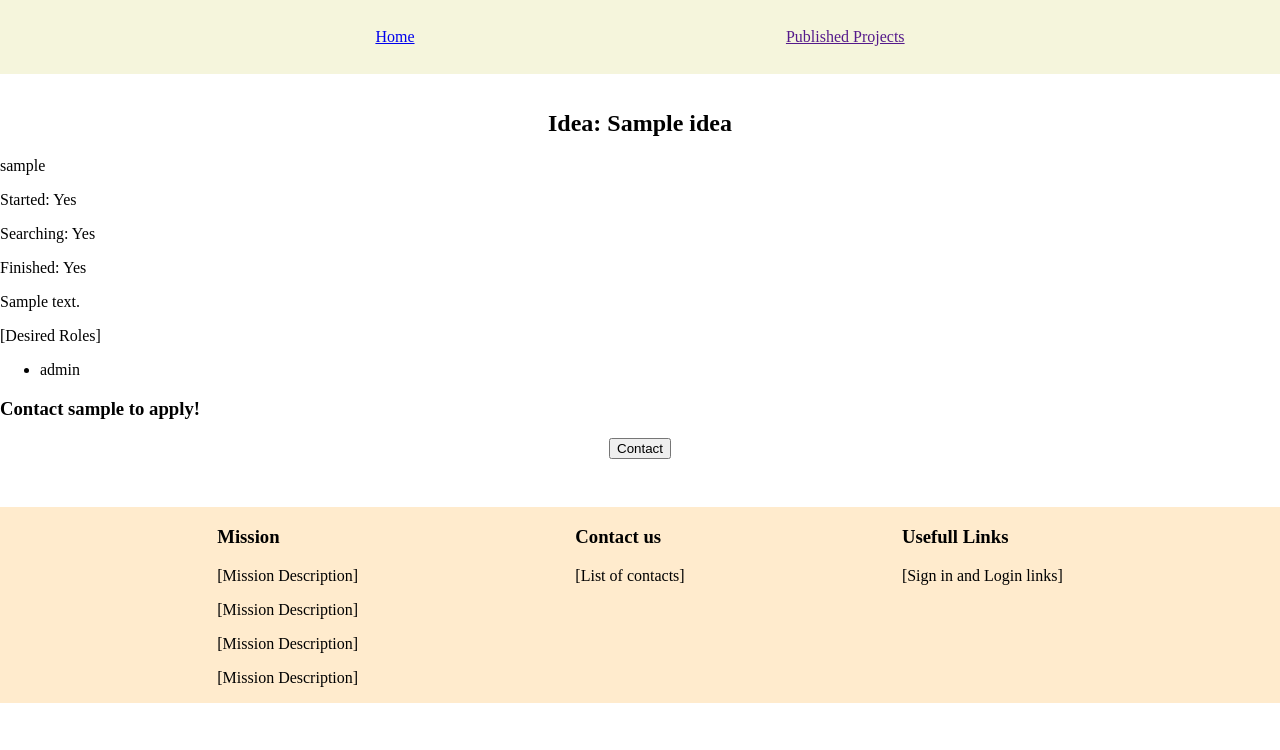
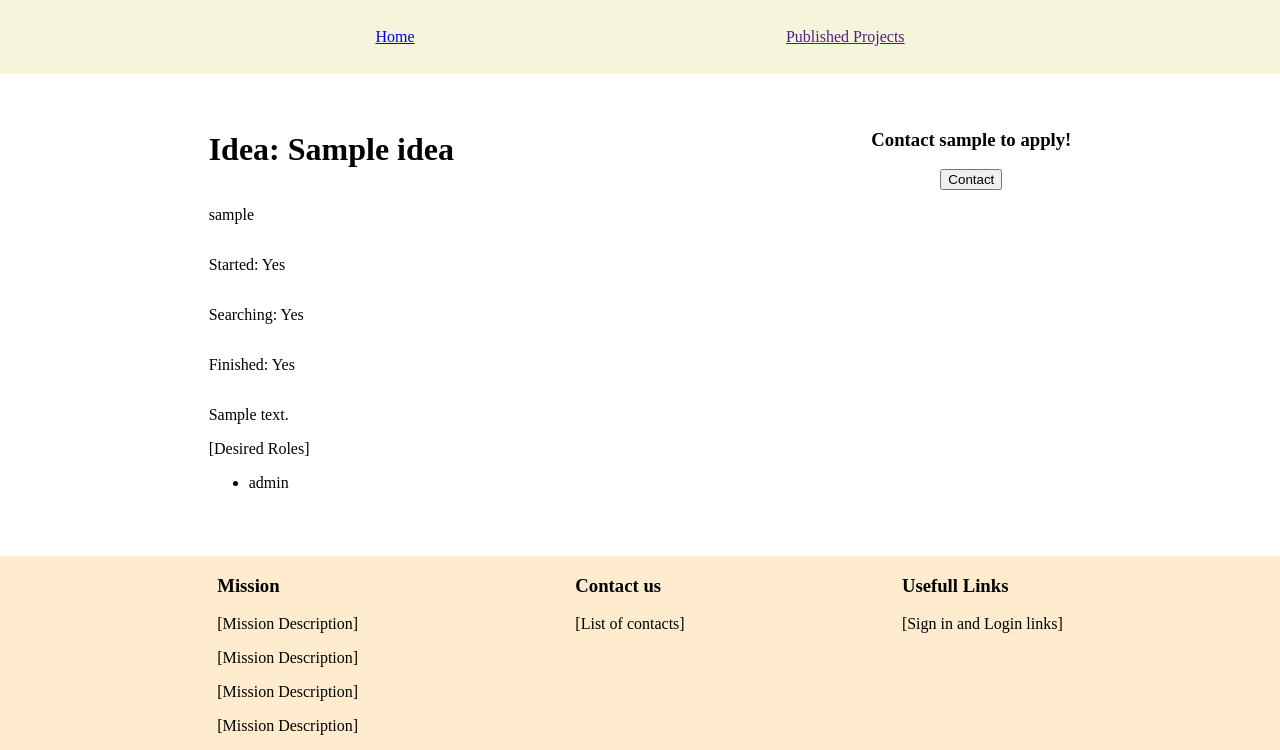
Before and after one commit to Zwork101/hackcoms, a Flask app: page /idea/1 in a window 1280 px wide. Shown: the top 750 px of the page. Run offline with Flask 3, Linux system fonts and the light colour scheme; tables that the repository leaves empty hold one stand-in row (values such as "Sample post").

Commit message:
Styles Commit

```diff
--- a/static/styles.css
+++ b/static/styles.css
@@ -49,11 +49,26 @@ h1{
     display: flex;
     justify-content: center;
 }
-
+#ideaInfo{
+    display: flex;
+    flex-flow: column;
+    justify-content: center;
+}
 form{
     display: flex;
     flex-direction: column;
     align-items: center;
+}
+
+.row {
+    display: flex;
+    flex-flow: row;
+    justify-content: space-around;
+}
+
+.col {
+    display: flex;
+    flex-flow: column;
 }
 
 form div{
--- a/templates/auth/register.html
+++ b/templates/auth/register.html
@@ -1,7 +1,5 @@
 {% extends "base.html" %}
-{% block title %}
-Register
-{% endblock %}
+{% block title %}Register{% endblock %}
 {% block content %}
         <h1>Create an account:</h1>
         <section>
--- a/templates/ideas/idea.html
+++ b/templates/ideas/idea.html
@@ -1,14 +1,16 @@
 {% extends "base.html" %}
-<title>Idea</title>
+{% block title %}Idea{% endblock %}
 {% block content %}
-        <section>
-            <h1>Idea: {{ idea.name }}</h1>
+        <main class="row">
+        <div class="col">
+        <h1>Idea: {{ idea.name }}</h1>
+        <section id="ideaInfo">
             <p>{{ idea.owner.username }}</p>
             <p>Started: {% if idea.started %}Yes{% else %}No{% endif %}</p>
             <p>Searching: {% if idea.searching_for_contributors %}Yes{% else %}No{% endif %}</p>
             <p>Finished: {% if idea.finished %}Yes{% else %}No{% endif %}</p>
         </section>
-        <section>
+        <section id="ideaInfo">
             <p>{{ idea.description }}</p>
             <div>[Desired Roles]</div>
             <ul>
@@ -17,6 +19,8 @@
                 {% endfor %}
             </ul>
         </section>
+    </div>
+    <div class="col">
         {% if idea.owner.id != current_user.id %}
         <section>
             <h3>Contact {{ idea.owner.username }} to apply!</h3>
@@ -31,4 +35,6 @@
             <h3>You are a contributor for this idea</h3>
         </section>
         {% endif %}
+    </div>
+    </main>
 {% endblock %}
--- a/templates/ideas/list.html
+++ b/templates/ideas/list.html
@@ -1,5 +1,5 @@
 {% extends "base.html" %}
-<title>Idea List</title>
+{% block title %}Idea List{% endblock %}
 {% block content %}
         <h1>Ideas:</h1>
         {% for idea in ideas %}
```
Also changed, not shown: templates/ideas/make.html (+5 -5 lines).
